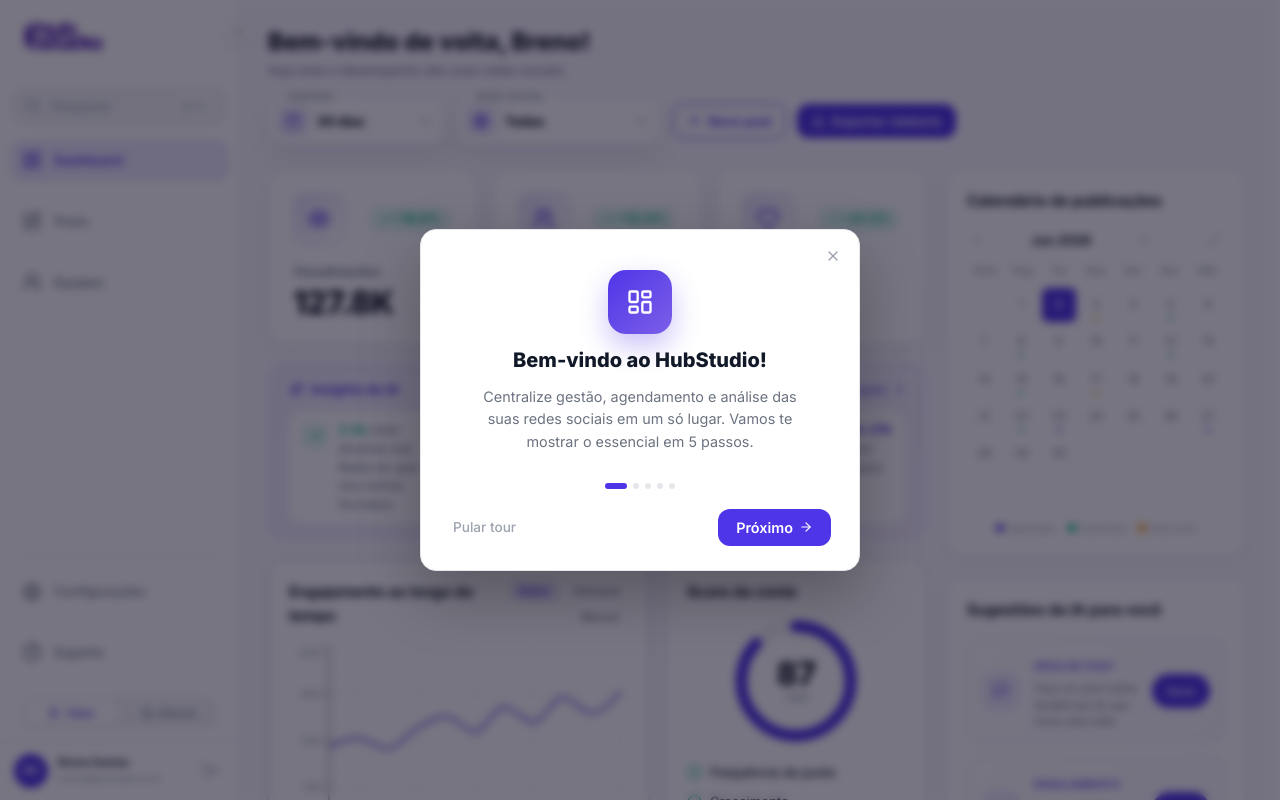
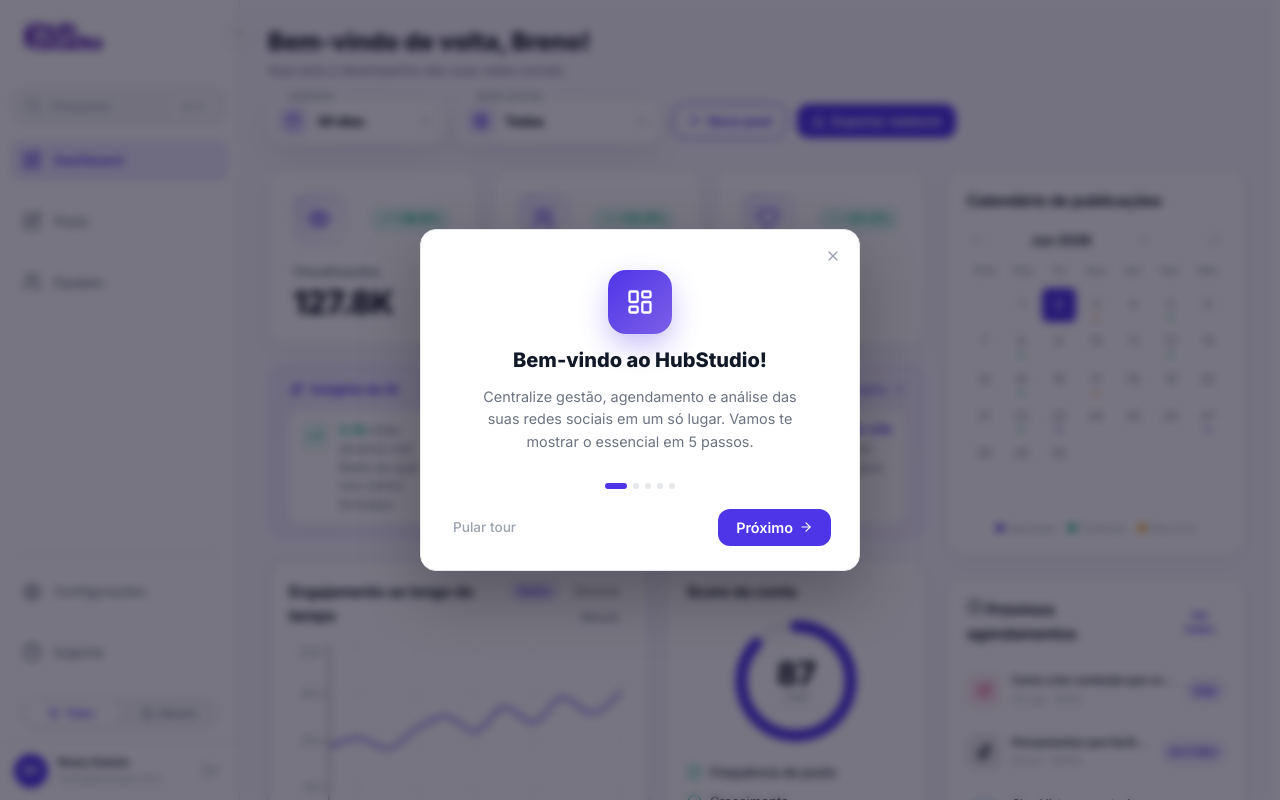
Before and after one commit to brenosemfreio/tcc, a React (Vite) app: page /dashboard in a window 1280 px wide. Both pictures are taken after typing "name@example.com", "Sample123" into the empty fields and a click on the button "Entrar". Shown: the top 800 px of the page. Built offline with nearby package versions, Linux system fonts and the light colour scheme.

Commit message:
chore: auto sync [Claude]

```diff
--- a/src/pages/Dashboard/Home/DashboardHome.css
+++ b/src/pages/Dashboard/Home/DashboardHome.css
@@ -1534,6 +1534,79 @@
 .goal__fill { height: 100%; border-radius: 999px; }
 .goal__values { font-size: 0.7rem; color: var(--color-text-muted); }
 
+/* ─── Próximos agendamentos ─── */
+.upcoming__list { display: flex; flex-direction: column; gap: 4px; }
+.upcoming__item {
+  display: flex;
+  align-items: center;
+  gap: 11px;
+  padding: 10px 0;
+  border-bottom: 1px solid var(--color-border-light);
+}
+.upcoming__item:last-child { border-bottom: none; }
+.upcoming__icon {
+  width: 34px;
+  height: 34px;
+  border-radius: 10px;
+  display: flex;
+  align-items: center;
+  justify-content: center;
+  flex-shrink: 0;
+}
+.upcoming__body { flex: 1; min-width: 0; display: flex; flex-direction: column; gap: 2px; }
+.upcoming__title {
+  font-size: var(--font-size-xs);
+  font-weight: 600;
+  color: var(--color-text);
+  white-space: nowrap;
+  overflow: hidden;
+  text-overflow: ellipsis;
+}
+.upcoming__when { font-size: 0.65rem; color: var(--color-text-muted); }
+.upcoming__countdown {
+  font-size: 0.62rem;
+  font-weight: 700;
+  color: var(--color-primary);
+  background: var(--color-primary-muted);
+  padding: 4px 9px;
+  border-radius: var(--radius-full);
+  white-space: nowrap;
+  flex-shrink: 0;
+}
+
+/* ─── Atividade recente ─── */
+.activity__list { display: flex; flex-direction: column; }
+.activity__item {
+  display: flex;
+  align-items: flex-start;
+  gap: 11px;
+  padding: 11px 0;
+  border-bottom: 1px solid var(--color-border-light);
+}
+.activity__item:last-child { border-bottom: none; }
+.activity__icon {
+  width: 30px;
+  height: 30px;
+  border-radius: 9px;
+  display: flex;
+  align-items: center;
+  justify-content: center;
+  flex-shrink: 0;
+  margin-top: 1px;
+}
+.activity__body { flex: 1; min-width: 0; }
+.activity__body p {
+  font-size: var(--font-size-xs);
+  color: var(--color-text);
+  line-height: 1.45;
+}
+.activity__time {
+  display: block;
+  margin-top: 3px;
+  font-size: 0.65rem;
+  color: var(--color-text-muted);
+}
+
 /* ─── Hierarquia: chart de engagement com mais destaque ─── */
 .dash-home__charts .chart-card:first-child {
   border-color: color-mix(in srgb, var(--color-primary) 20%, var(--color-border));
--- a/src/pages/Dashboard/Home/DashboardHome.jsx
+++ b/src/pages/Dashboard/Home/DashboardHome.jsx
@@ -4,10 +4,10 @@ import { motion } from 'framer-motion'
 import { useAuth } from '../../../contexts/AuthContext'
 import {
   getStats, getEngagementData, getSocialBreakdown,
-  getContentReach, getAudience, getAiInsights,
+  getContentReach, getAudience, getAiInsights, getActivityFeed,
 } from '../../../services/analytics'
 import {
-  getTopPosts, getRecentPosts, getCalendarMarkers, getAiSuggestions,
+  getTopPosts, getRecentPosts, getCalendarMarkers, getAiSuggestions, getUpcomingPosts,
 } from '../../../services/posts'
 import { dashFadeUp as fadeUp } from '../../../styles/animations'
 import { exportDashboardReport } from '../../../utils/export'
@@ -27,6 +27,8 @@ import MiniCalendar from './components/MiniCalendar'
 import AccountScoreCard from './components/AccountScoreCard'
 import AISuggestionsCard from './components/AISuggestionsCard'
 import RecentPostsCard from './components/RecentPostsCard'
+import UpcomingPosts from './components/UpcomingPosts'
+import ActivityFeed from './components/ActivityFeed'
 
 import './DashboardHome.css'
 
@@ -45,6 +47,8 @@ export default function DashboardHome() {
   const [calendarMarkers, setCalendarMarkers] = useState({})
   const [aiSuggestions, setAiSuggestions] = useState([])
   const [aiInsights, setAiInsights] = useState([])
+  const [upcomingPosts, setUpcomingPosts] = useState([])
+  const [activity, setActivity] = useState([])
 
   const [period, setPeriod] = useState('30d')
   const [network, setNetwork] = useState('all')
@@ -63,9 +67,12 @@ export default function DashboardHome() {
       getCalendarMarkers(),
       getAiSuggestions(),
       getAiInsights(),
+      getUpcomingPosts(),
+      getActivityFeed(),
     ]).then(([
       socialBreakdownRes, audienceRes,
       topPostsRes, recentPostsRes, markersRes, aiSuggestionsRes, aiInsightsRes,
+      upcomingRes, activityRes,
     ]) => {
       setSocialBreakdown(socialBreakdownRes)
       setAudience(audienceRes)
@@ -74,6 +81,8 @@ export default function DashboardHome() {
       setCalendarMarkers(markersRes)
       setAiSuggestions(aiSuggestionsRes)
       setAiInsights(aiInsightsRes)
+      setUpcomingPosts(upcomingRes)
+      setActivity(activityRes)
     })
   }, [])
 
@@ -203,6 +212,10 @@ export default function DashboardHome() {
             />
           </motion.div>
 
+          <UpcomingPosts posts={upcomingPosts} onSeeAll={() => navigate('/dashboard/posts')} />
+
+          <ActivityFeed items={activity} />
+
           <AISuggestionsCard
             suggestions={aiSuggestions}
             feedback={feedback}
--- /dev/null
+++ b/src/pages/Dashboard/Home/components/ActivityFeed.jsx
@@ -0,0 +1,46 @@
+import { motion } from 'framer-motion'
+import { LuActivity, LuSend, LuTrophy, LuMessageCircle, LuPlug, LuCalendarClock } from 'react-icons/lu'
+import { dashFadeUp as fadeUp } from '../../../../styles/animations'
+
+const TYPE_META = {
+  publish:   { icon: LuSend,          color: '#10B981' },
+  milestone: { icon: LuTrophy,        color: '#F59E0B' },
+  comment:   { icon: LuMessageCircle, color: '#4F35E8' },
+  connect:   { icon: LuPlug,          color: '#7C5FE8' },
+  schedule:  { icon: LuCalendarClock, color: '#6B7280' },
+}
+
+export default function ActivityFeed({ items = [] }) {
+  return (
+    <motion.div
+      className="chart-card activity"
+      variants={fadeUp} initial="hidden" animate="visible" custom={4}
+    >
+      <div className="chart-card__header">
+        <h3><LuActivity size={16} /> Atividade recente</h3>
+      </div>
+
+      {items.length === 0 ? (
+        <div className="chart-card__empty">Nenhuma atividade recente.</div>
+      ) : (
+        <ul className="activity__list">
+          {items.map(item => {
+            const meta = TYPE_META[item.type] ?? TYPE_META.publish
+            const Icon = meta.icon
+            return (
+              <li key={item.id} className="activity__item">
+                <span className="activity__icon" style={{ background: `${meta.color}18`, color: meta.color }}>
+                  <Icon size={14} />
+                </span>
+                <div className="activity__body">
+                  <p>{item.text}</p>
+                  <span className="activity__time">{item.time}</span>
+                </div>
+              </li>
+            )
+          })}
+        </ul>
+      )}
+    </motion.div>
+  )
+}
--- /dev/null
+++ b/src/pages/Dashboard/Home/components/UpcomingPosts.jsx
@@ -0,0 +1,51 @@
+import { motion } from 'framer-motion'
+import { LuClock, LuArrowRight } from 'react-icons/lu'
+import { FaInstagram, FaTiktok, FaYoutube, FaFacebook, FaLinkedin } from 'react-icons/fa'
+import { FaXTwitter } from 'react-icons/fa6'
+import { dashFadeUp as fadeUp } from '../../../../styles/animations'
+
+const NET_META = {
+  instagram: { icon: FaInstagram, color: '#E1306C' },
+  tiktok:    { icon: FaTiktok,    color: '#111827' },
+  youtube:   { icon: FaYoutube,   color: '#FF0000' },
+  facebook:  { icon: FaFacebook,  color: '#1877F2' },
+  linkedin:  { icon: FaLinkedin,  color: '#0A66C2' },
+  twitter:   { icon: FaXTwitter,  color: '#000000' },
+}
+
+export default function UpcomingPosts({ posts = [], onSeeAll }) {
+  return (
+    <motion.div
+      className="chart-card upcoming"
+      variants={fadeUp} initial="hidden" animate="visible" custom={3}
+    >
+      <div className="chart-card__header">
+        <h3><LuClock size={16} /> Próximos agendamentos</h3>
+        <button type="button" className="chart-card__link" onClick={onSeeAll}>Ver todos</button>
+      </div>
+
+      {posts.length === 0 ? (
+        <div className="chart-card__empty">Nada agendado por enquanto.</div>
+      ) : (
+        <ul className="upcoming__list">
+          {posts.map(p => {
+            const net = NET_META[p.network] ?? NET_META.instagram
+            const Icon = net.icon
+            return (
+              <li key={p.id} className="upcoming__item">
+                <span className="upcoming__icon" style={{ background: `${net.color}18`, color: net.color }}>
+                  <Icon size={15} />
+                </span>
+                <div className="upcoming__body">
+                  <span className="upcoming__title">{p.title}</span>
+                  <span className="upcoming__when">{p.date} · {p.time}</span>
+                </div>
+                <span className="upcoming__countdown">{p.countdown}</span>
+              </li>
+            )
+          })}
+        </ul>
+      )}
+    </motion.div>
+  )
+}
--- a/src/services/analytics.js
+++ b/src/services/analytics.js
@@ -151,6 +151,14 @@ export const getAudience = () => Promise.resolve({
   ],
 })
 
+export const getActivityFeed = () => Promise.resolve([
+  { id: 1, type: 'publish',   text: 'Post "5 dicas para aumentar seu engajamento" foi publicado', time: 'há 2h' },
+  { id: 2, type: 'milestone', text: 'Você ultrapassou 8.500 seguidores no Instagram 🎉',          time: 'há 5h' },
+  { id: 3, type: 'comment',   text: '23 novos comentários no seu último Reel',                     time: 'há 8h' },
+  { id: 4, type: 'connect',   text: 'Conta do YouTube reconectada com sucesso',                   time: 'ontem' },
+  { id: 5, type: 'schedule',  text: 'Post "Como criar conteúdo que conecta" foi agendado',        time: 'ontem' },
+])
+
 export const getAiInsights = () => Promise.resolve([
   { id: 1, type: 'positive', highlight: '2.4x',              text: 'mais alcance nos Reels do que nos outros formatos' },
   { id: 2, type: 'positive', highlight: '+24%',              text: 'de crescimento no TikTok este mês' },
--- a/src/services/posts.js
+++ b/src/services/posts.js
@@ -32,6 +32,14 @@ export const getAiSuggestions = () => Promise.resolve([
 ])
 
 export const schedulePost = (data) => Promise.resolve({ id: Date.now(), ...data, status: 'scheduled' })
+
+// Próximos posts agendados (fila) — relativo ao "agora" mockado.
+export const getUpcomingPosts = () => Promise.resolve([
+  { id: 1, title: 'Como criar conteúdo que conecta', network: 'instagram', date: '30 mai', time: '19:00', countdown: 'Hoje' },
+  { id: 2, title: 'Pensamentos que facilitam sua rotina', network: 'tiktok', date: '02 jun', time: '09:00', countdown: 'em 3 dias' },
+  { id: 3, title: 'Checklist para posts de sucesso', network: 'linkedin', date: '05 jun', time: '11:00', countdown: 'em 6 dias' },
+  { id: 4, title: 'Bastidores do meu setup', network: 'youtube', date: '08 jun', time: '15:00', countdown: 'em 9 dias' },
+])
 
 /**
  * Posts mock — estrutura completa preparada pro workflow de equipe.
```
